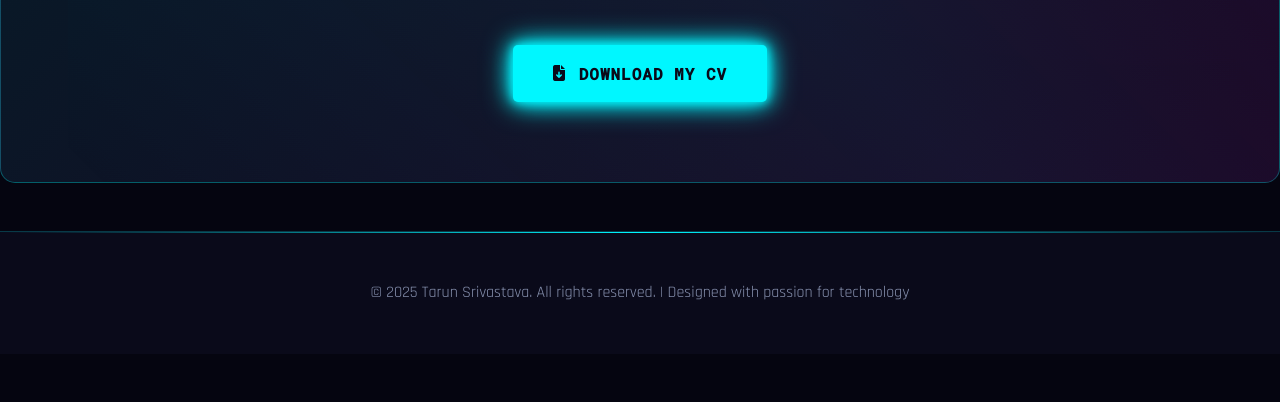
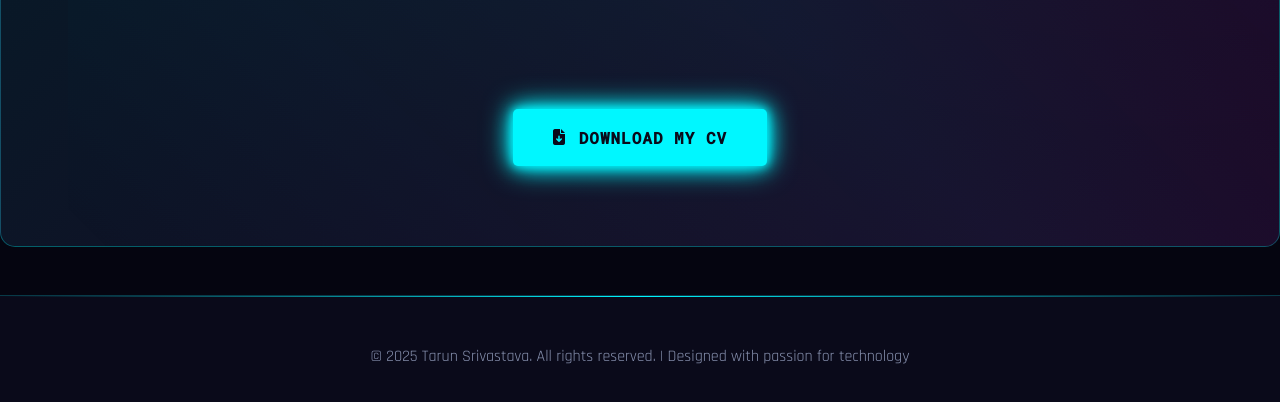
Before and after one commit to tarun1009200/portfolio, a plain HTML site: page index.html in a window 1280 px wide. Shown: the part 6384-6786 px from the top of the page. Before the commit the page ends 6738 px from the top, so only its background shows below. Drawn offline with Linux system fonts and the light colour scheme.

Commit message:
Update index.html

```diff
--- a/index.html
+++ b/index.html
@@ -1290,7 +1290,7 @@
             </div>
         </div>
 
-        <div style="margin-top: 3rem;">
+        <div style="margin-top: 7rem;">
             <a href="Tarun_Srivastava_Cv-1.pdf" download class="btn btn-primary">
                 <i class="fas fa-file-download"></i>Download My CV
             </a>
```
